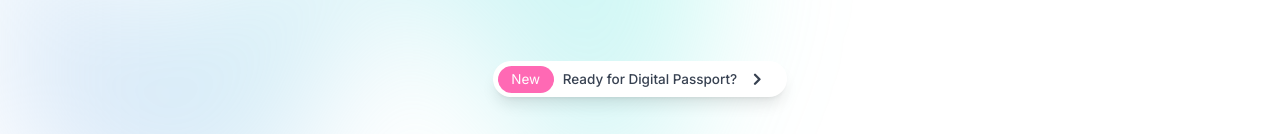
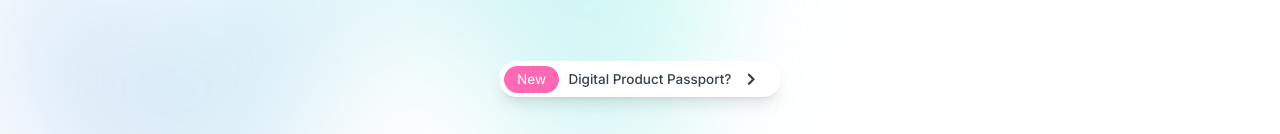
Before and after one commit to devbewill/chainkpr, a Next.js app: page / in a window 1280 px wide. Shown: the part 182-316 px from the top of the page. Built offline with nearby package versions, Linux system fonts and the light colour scheme.

Commit message:
fixing copy

```diff
--- a/src/components/Hero.js
+++ b/src/components/Hero.js
@@ -25,7 +25,7 @@ export default function Hero() {
                 <span class=" bg-primary rounded-full text-white px-3 py-1 mr-2">
                   New
                 </span>
-                <span class="font-medium">Ready for Digital Passport?</span>
+                <span class="font-medium">Digital Product Passport?</span>
                 <svg
                   class="ml-2 w-5 h-5"
                   fill="currentColor"
--- a/src/components/HowWorks.js
+++ b/src/components/HowWorks.js
@@ -21,7 +21,7 @@ export default function HowWorks() {
     {
       name: "Groups",
       description:
-        "Users lives in a groups and can be legacy applications, human beings, IoT devices or even external organizations. For example, you can specify that only a certified manufacturer can create a drug pill, and only a licensed pharmacist can update its status to sold.",
+        "Users are clustered in groups and can be legacy applications, human beings, IoT devices or even external organizations. For example, you can specify that only a certified manufacturer can create a drug pill, and only a licensed pharmacist can update its status to sold.",
       image: "how4.jpg",
     },
     {
--- a/src/components/Navbar.js
+++ b/src/components/Navbar.js
@@ -42,7 +42,7 @@ const usecases = [
   //   icon: SquaresPlusIcon,
   // },
   {
-    name: "Digital Passport",
+    name: "Digital Product Passport",
     description: "Build strategic funnels that will convert",
     href: "/article/usecase-dpp",
     icon: ArrowPathIcon,
```
